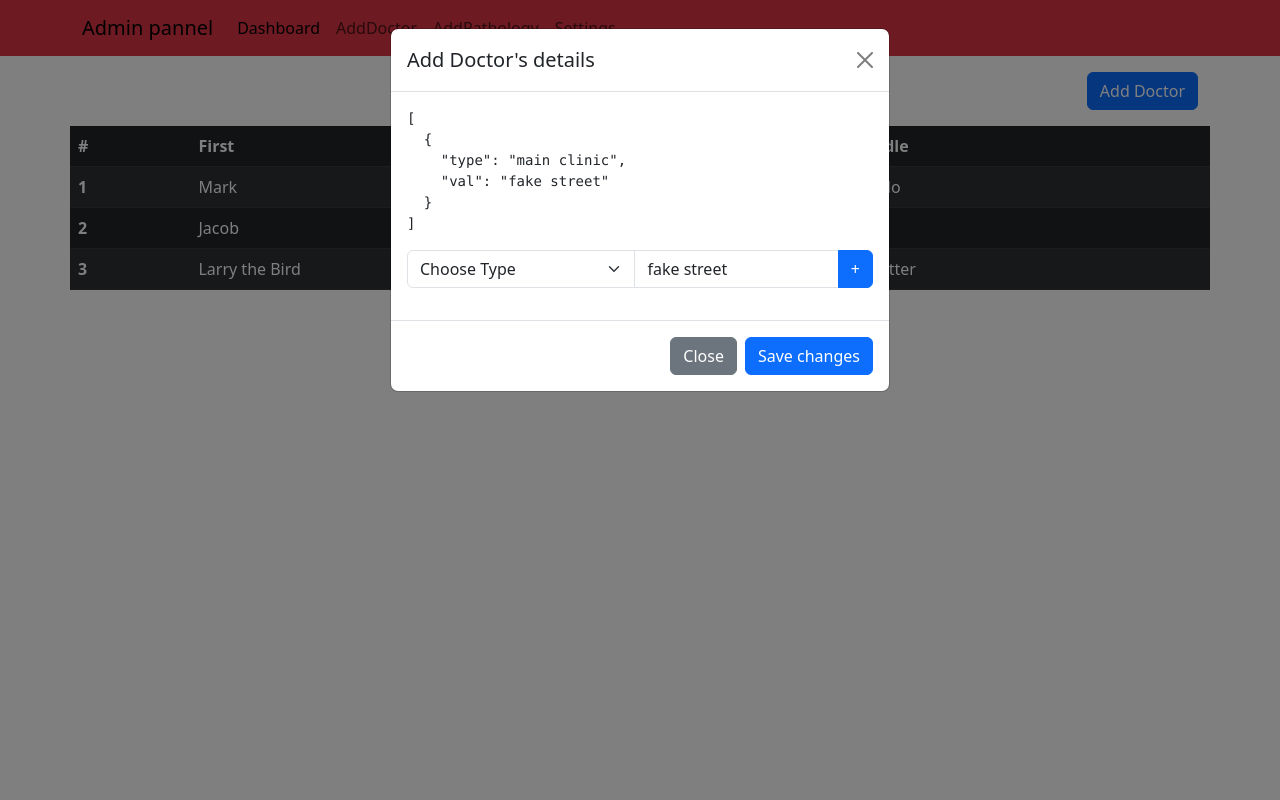
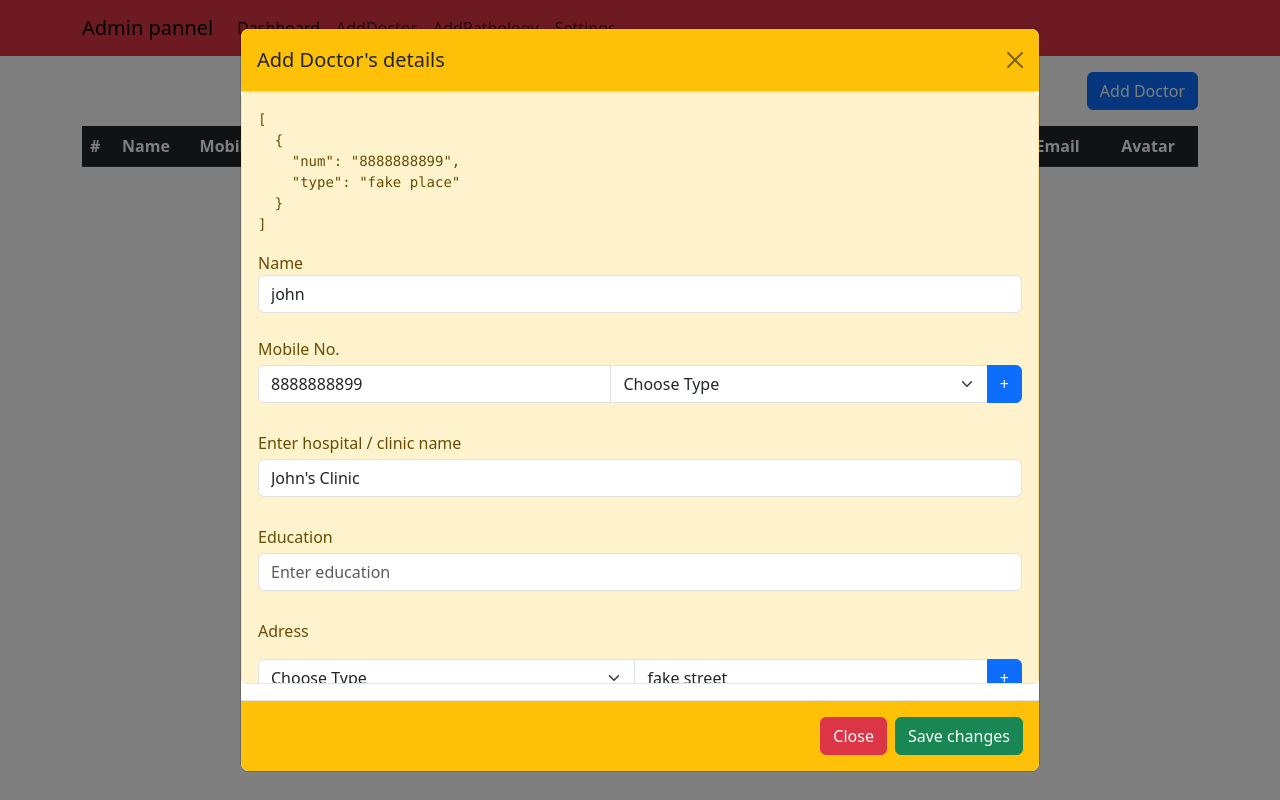
Before and after one commit to akashskillhub/report-manager-pro, a React (Vite) app in the folder client/: page /admin/add-doctor in a window 1280 px wide. Both pictures are taken after a click on the button "Add Doctor". Built offline with nearby package versions, Linux system fonts and the light colour scheme.

Commit message:
08-06-2023

```diff
--- a/client/src/App.jsx
+++ b/client/src/App.jsx
@@ -4,6 +4,8 @@ import { Home, PublicLayout } from './public'
 import { Login, Register } from './share'
 import { Addtest, DoctorDashboard, DoctorLayout, DoctorSettings } from './doctor'
 import { PathologyDashboard, PathologyLayout, PathologySettings, SubmitReports } from './pathology'
+import { ToastContainer } from "react-toastify"
+import 'react-toastify/dist/ReactToastify.css';
 
 const App = () => {
   return <>
@@ -37,6 +39,7 @@ const App = () => {
         </>} />
 
       </Routes>
+      <ToastContainer />
     </BrowserRouter>
   </>
 }
--- a/client/src/admin/pages/AddDoctor.jsx
+++ b/client/src/admin/pages/AddDoctor.jsx
@@ -2,57 +2,70 @@ import React, { useState } from 'react'
 
 const AddDoctor = () => {
 
-  const [address, setAddress] = useState([
+  const [adress, setAdress] = useState([
     { type: "main clinic", val: "fake street" }
   ])
+  const [mobile, setMobile] = useState([
+    { num: "8888888899", type: "fake place" }
+  ])
 
-  const table = <table class="table table-dark table-striped table-hover">
+  const [doctorData, setDoctorData] = useState({
+    name: "john",
+    clinicName: "John's Clinic",
+    dob: "",
+    doa: "",
+    education: "",
+    email: "",
+    gender: "",
+  })
+
+  const [profilePic, setProfilePic] = useState({
+    preview: "",
+    avatar: ""
+  })
+  const hnadleImage = e => {
+    console.log(e.target.files[0]);
+    const url = URL.createObjectURL(e.target.files[0])
+    setProfilePic({ preview: url, avatar: e.target.files[0] })
+
+  }
+  const handleAddDoctor = () => {
+    console.log({
+      ...doctorData,
+      avatar: profilePic.avatar,
+      mobile: [...mobile],
+      address: [...adress]
+    });
+  }
+  const table = <div className='table-responsive'>
+    <table class="table table-dark table-striped table-hover">
       <thead>
         <tr>
           <th scope="col">#</th>
-        <th scope="col">First</th>
-        <th scope="col">Last</th>
-        <th scope="col">Handle</th>
+          <th scope="col">Name</th>
+          <th scope="col">Mobile No.</th>
+          <th scope="col">hospital / clinic name</th>
+          <th scope="col">Education</th>
+          <th scope="col">Adress</th>
+          <th scope="col">DOB</th>
+          <th scope="col">DOA</th>
+          <th scope="col">Gender :</th>
+          <th scope="col">Doctor Email</th>
+          <th scope="col">Avatar</th>
         </tr>
       </thead>
       <tbody>
-      <tr>
-        <th scope="row">1</th>
-        <td>Mark</td>
-        <td>Otto</td>
-        <td>@mdo</td>
-      </tr>
-      <tr>
-        <th scope="row">2</th>
-        <td>Jacob</td>
-        <td>Thornton</td>
-        <td>@fat</td>
-      </tr>
-      <tr>
-        <th scope="row">3</th>
-        <td colspan="2">Larry the Bird</td>
-        <td>@twitter</td>
-      </tr>
+
       </tbody>
     </table>
-
-  /*
-    name                            M
-    mobile multiple with lable      M
-    hospital / clinic name          M
-    address / multile lable         M
-    gender                          M
-    avatar                          O
-    education                       O
-    dob                             O
-    date of anv.                    O
-    email                           O
-  */
+  </div>
 
   return <>
+
+
+
     <div className="container">
       <div className='text-end my-3'>
-
         <button className='btn btn-primary' data-bs-toggle="modal" data-bs-target="#doctorModal"> Add Doctor</button>
       </div>
       <div className="row">
@@ -61,81 +74,223 @@ const AddDoctor = () => {
     </div>
 
     {/* modal doctor start */}
+    <div class="modal fade" id="doctorModal" >
 
+      <div class="modal-dialog modal-lg modal-dialog-scrollable">
+        <div class="modal-content">
 
-
-    <div class="modal fade" id="doctorModal" >
-      <div class="modal-dialog">
-        <div class="modal-content">
-          <div class="modal-header">
+          <div class="modal-header bg-warning">
             <h5 class="modal-title" id="doctorModal">Add Doctor's details</h5>
             <button type="button" class="btn-close" data-bs-dismiss="modal" aria-label="Close"></button>
           </div>
-          <div class="modal-body">
+          <div class="modal-body alert alert-warning">
 
             <pre>
-              {JSON.stringify(address, null, 2)}
+              {JSON.stringify(mobile, null, 2)}
             </pre>
+            Name
+            <input
+              className='form-control '
+              value={doctorData.name}
+              onChange={e => setDoctorData({ ...doctorData, name: e.target.value })}
+              type="text"
+              name=""
+              id="doctorName"
+              placeholder="Enter doctor's name" /><br />
+
+            Mobile No.
+            {
+              mobile.map((item, i) => <div>
+                <div className='input-group my-1'>
+                  <input
+                    value={mobile[i].num}
+                    type='number'
+                    onChange={e => {
+                      const copy = [...mobile]
+                      copy[i].num = e.target.value
+                      setMobile(copy)
+                    }}
+                    class="form-control"
+                    id="mobile"
+                    placeholder='Enter doctors Mobile' />
+                  <select class="form-select" onChange={e => {
+                    const copy = [...mobile]
+                    copy[i].type = e.target.value
+                    setMobile(copy)
+                  }}>
+                    <option selected>Choose Type</option>
+                    <option value="primary">Primary</option>
+                    <option value="clinic">Clinic</option>
+                    <option value="home">Home</option>
+                    <option value="personal">Personal</option>
+                  </select>
 
                   {
-              address.map((item, i) => <div className='input-group my-3'>
-                <select class="form-select" onChange={e => {
-                  const copy = [...address]
-                  copy[i].type = e.target.value
-                  setAddress(copy)
-                }}>
-                  <option >Choose Type</option>
-                  <option value="Primary">Primary</option>
-                  <option value="Clinic">Clinic</option>
-                  <option value="Home">Home</option>
-                </select>
-                <input
-                  className='form-control '
-                  type="text"
-                  name=""
-                  value={address[i].val}
-                  id="doctorMobile"
-                  onChange={e => {
-                    const copy = [...address]
-                    copy[i].val = e.target.value
-                    setAddress(copy)
-                  }
-                  }
-                  placeholder='Enter doctors Address' />
-                {
-                  i === 0
-                    ? <button
+                    i === 0 ? <button
+                      disabled={mobile.length >= 4}
+                      onClick={e => setMobile([...mobile,
+                      { num: "new mobile" }
+                      ])}
                       type="button"
-                      disabled={address.length >= 2}
                       class="btn btn-primary"
-                      onClick={e => setAddress([
-                        ...address,
-                        { type: "new address", val: "fake street" }
-                      ])}
                     >+</button>
                       : <button
+                        onClick={e => {
+                          const copy = [...mobile]
+                          copy.splice(i, 1)
+                          setMobile(copy)
+                        }}
                         type="button"
                         class="btn btn-danger"
-                      onClick={e => {
-                        const copy = [...address]
-                        copy.splice(i, 1)
-                        setAddress(copy)
-                      }}
                       >-</button>
                   }
-
+                </div><br />
               </div>)
             }
 
+            Enter hospital / clinic name
+            <input
+              className='form-control my-1'
+              value={doctorData.clinicName}
+              onChange={e => setDoctorData({ ...doctorData, clinicName: e.target.value })}
+              type="text"
+              name=""
+              id="education"
+              placeholder='Enter hospital / clinic name' /><br />
+            Education
+            <input
+              value={doctorData.education}
+              onChange={e => setDoctorData({ ...doctorData, education: e.target.value })}
+              className='form-control my-1'
+              type="text"
+              name=""
+              id="education"
+              placeholder='Enter education' /><br />
+            Adress
+            {
+              adress.map((item, i) => <div>
+                <div className='input-group my-3'>
+                  <select class="form-select" onChange={e => {
+                    const copy = [...adress]
+                    copy[i].type = e.target.value
+                    setAdress(copy)
+                  }}>
+                    <option selected>Choose Type</option>
+                    <option value="primary">Primary</option>
+                    <option value="clinic">Clinic</option>
+                    <option value="home">Home</option>
+                  </select>
+                  <input
+                    value={adress[i].val}
+                    onChange={e => {
+                      const copy = [...adress]
+                      copy[i].val = e.target.value
+                      setAdress(copy)
+                    }}
+                    class="form-control"
+                    id="adress"
+                    placeholder='Adress' />
+                  {
+                    i === 0 ? <button
+                      disabled={adress.length >= 4}
+                      onClick={e => setAdress([...adress,
+                      { type: "new Adress", val: "fake street" }
+                      ])}
+                      type="button"
+                      class="btn btn-primary"
+                    >+</button>
+                      : <button
+                        onClick={e => {
+                          const copy = [...adress]
+                          copy.splice(i, 1)
+                          setAdress(copy)
+                        }}
+                        type="button"
+                        class="btn btn-danger"
+                      >-</button>
+                  }
+                </div><br />
+              </div>)
+            }
+            DOB
+            <input
+              className='form-control my-1 '
+              value={doctorData.dob}
+              onChange={e => setDoctorData({ ...doctorData, dob: e.target.value })}
+              type="date"
+              name=""
+              id="doctorName"
+              placeholder='Enter doctors name' /><br />
+            Date Of Annivarsary
+            <input
+              className='form-control my-1 '
+              value={doctorData.doa}
+              onChange={e => setDoctorData({ ...doctorData, doa: e.target.value })}
+              type="date"
+              name=""
+              id="doctorName"
+              placeholder='Enter doctors name' />
+            <br />
+            <div className='d-flex gap-2'>
+              Gender :
+              <div class="form-check">
+                <input
+                  class="form-check-input"
+                  onChange={e => setDoctorData({ ...doctorData, gender: e.target.value })}
+                  checked={doctorData.gender === "male"}
+                  type="radio"
+                  name='gender'
+                  value="male"
+                  id="male" />
+                <label class="form-check-label" htmlFor="male">  Male </label>
+              </div>
+              <div class="form-check">
+                <input
+                  class="form-check-input"
+                  onChange={e => setDoctorData({ ...doctorData, gender: e.target.value })}
+                  checked={doctorData.gender === "female"}
+                  type="radio"
+                  name='gender'
+                  value="female"
+                  id="female" />
+                <label class="form-check-label" htmlFor="female">
+                  Famale
+                </label>
 
               </div>
-          <div class="modal-footer">
-            <button type="button" class="btn btn-secondary" data-bs-dismiss="modal">Close</button>
-            <button type="button" class="btn btn-primary" data-bs-dismiss="modal">Save changes</button>
+            </div> <br />
+            Doctor Email
+            <input
+              className='form-control my-1'
+              value={doctorData.email}
+              onChange={e => setDoctorData({ ...doctorData, email: e.target.value })}
+              type="text"
+              name=""
+              id="doctorEmail"
+              placeholder='Enter doctors email' /><br />
+            Avatar
+            <input
+              className='form-control my-1 '
+              type="file"
+              onChange={hnadleImage}
+              name=""
+              id="avtar"
+              placeholder='Enter doctors name' />
+            <br />
+
+
+          </div>
+          <div class="modal-footer bg-warning">
+            <button type="button" class="btn btn-danger" data-bs-dismiss="modal">Close</button>
+            <button
+              onClick={handleAddDoctor}
+              type="button"
+              class="btn btn-success"
+              data-bs-dismiss="modal">Save changes</button>
           </div>
         </div>
       </div>
-    </div>
+    </div >
     {/* modal doctor end */}
   </>
 }
```
Also changed, not shown: client/src/admin/pages/AddPathology.jsx (+10 -1 lines), client/src/main.jsx (+5 -2 lines), client/src/redux/actions/publicActions.js (added, +20 -0 lines), client/src/redux/api.js (added, +7 -0 lines), client/src/redux/slices/publicSlice.js (added, +40 -0 lines), client/src/redux/store.js (added, +10 -0 lines), client/src/share/pages/Login.jsx (+22 -4 lines), client/src/share/pages/Register.jsx (+9 -0 lines). Lines whose indentation alone changed are shown as unchanged.
